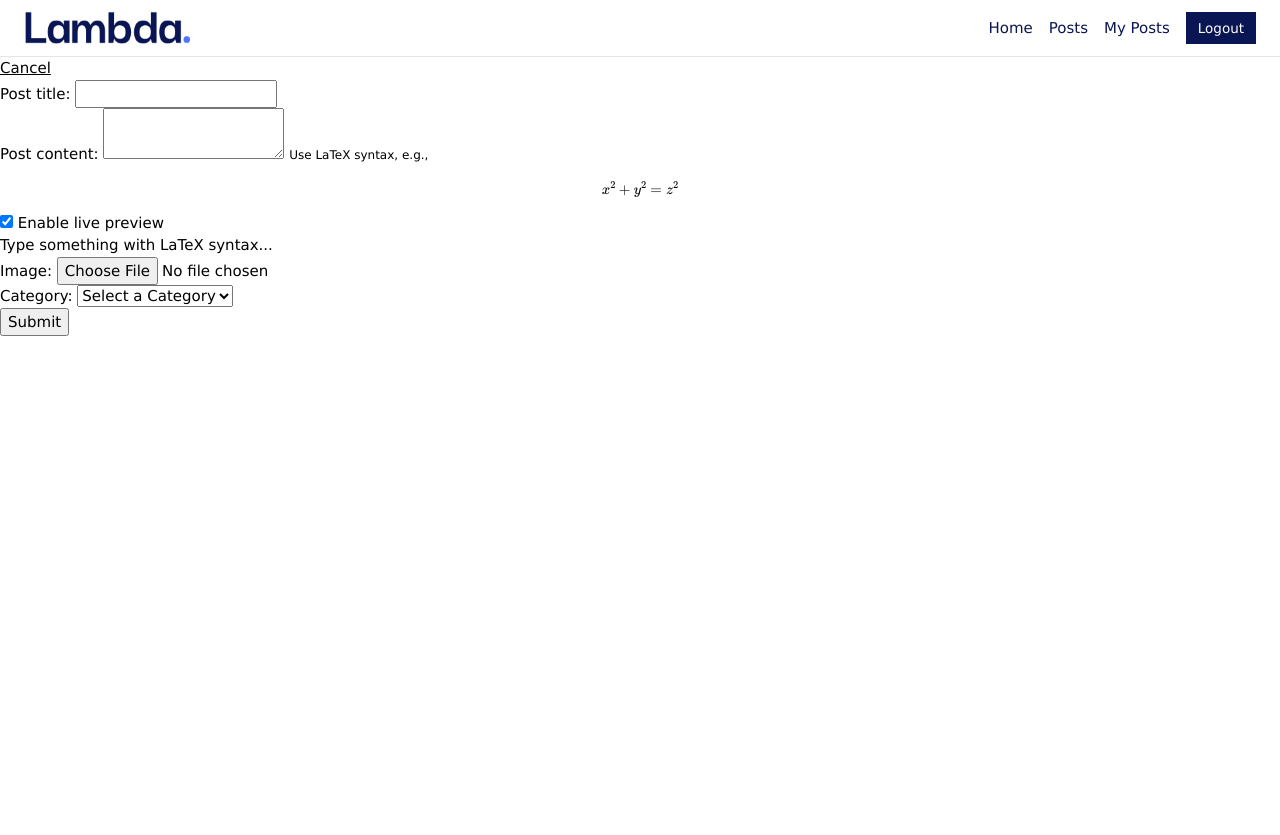
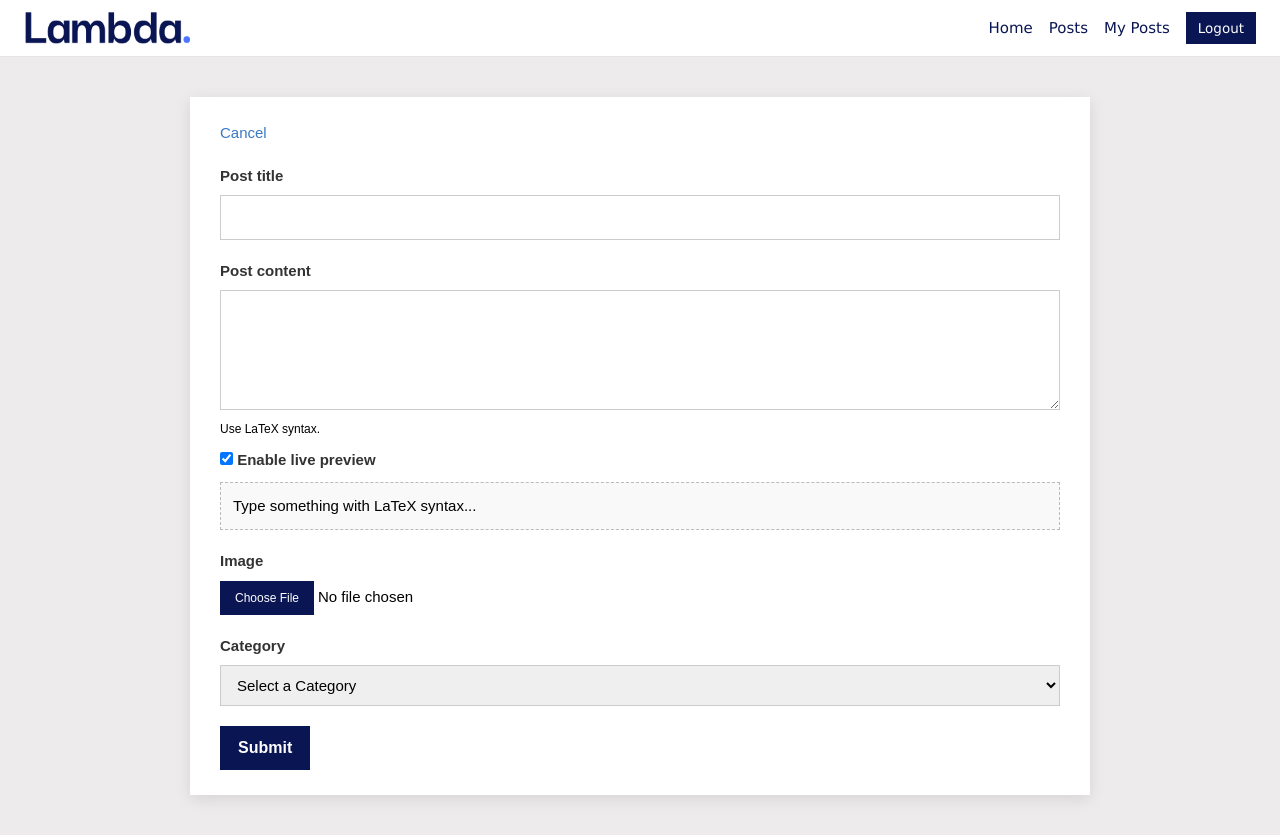
Before and after one commit to ZahraaMohd-c/lambda, a Django app: page /posts/new/ in a window 1280 px wide. Before the commit the page ends 336 px from the top, so only its background shows below. Run offline with Django 5.2, Linux system fonts and the light colour scheme; the visitor is signed in with stand-in values (Sample User, id 1); data that the repository does not hold is empty.

Commit message:
post form css

```diff
--- a/main_app/static/css/navStyle.css
+++ b/main_app/static/css/navStyle.css
@@ -8,6 +8,7 @@ body {
     font-family: "Karla", sans-serif;
     margin: 0;
     padding: 0;
+    background-color: #edebeb;
 }
 
 .navbar {
@@ -268,6 +269,7 @@ body {
     padding: 15px;
     border: 1px solid #ddd;
     transition: transform 0.3s ease, box-shadow 0.3s ease;
+    background: white;
 }
 
 .post-card:hover {
@@ -307,3 +309,105 @@ body {
 
 
 /* post form */
+
+.post-form-container {
+    max-width: 900px;
+    margin: 40px auto;
+    background: #fff;
+    padding: 25px 30px;
+    box-shadow: 0 4px 15px rgba(0, 0, 0, 0.1);
+    font-family: Arial, sans-serif;
+}
+
+.cancel-link {
+    display: inline-block;
+    margin-bottom: 20px;
+    text-decoration: none;
+    color: #3a78c2;
+    font-weight: 500;
+}
+
+.cancel-link:hover {
+    text-decoration: underline;
+    color: #0A1653;
+}
+
+.post-form .form-group {
+    margin-bottom: 20px;
+}
+
+.post-form label {
+    display: block;
+    margin-bottom: 8px;
+    font-weight: 600;
+    color: #333;
+}
+
+.post-form input[type="text"],
+.post-form textarea,
+.post-form select {
+    width: 100%;
+    padding: 10px 12px;
+    border: 1px solid #ccc;
+    font-size: 15px;
+    transition: border 0.2s;
+}
+
+.post-form input[type="text"]:focus,
+.post-form textarea:focus,
+.post-form select:focus {
+    border-color: #4a90e2;
+    outline: none;
+}
+
+.post-form textarea {
+    min-height: 120px;
+    resize: vertical;
+}
+
+.post-image-preview {
+    display: block;
+    max-width: 150px;
+    margin-top: 10px;
+    border: 1px solid #ccc;
+}
+
+#math_preview {
+    margin-top: 10px;
+    padding: 12px;
+    background: #f9f9f9;
+    border: 1px dashed #bbb;
+    min-height: 40px;
+}
+
+#math_preview em {
+    color: #777;
+}
+
+.form-toggle {
+    margin-top: 10px;
+}
+
+.post-form button[type="submit"] {
+    background: #0A1653;
+    color: #fff;
+    padding: 10px 18px;
+    border: none;
+    cursor: pointer;
+    font-size: 16px;
+    font-weight: 600;
+    transition: background 0.3s;
+}
+
+.post-form button[type="submit"]:hover {
+    background: #3a78c2;
+}
+
+.post-form input[type="file"]::file-selector-button {
+    background-color: #0A1653;
+    color: white;
+    padding: 8px 15px;
+    border: none;
+    cursor: pointer;
+    font-size: 12px;
+}
--- a/main_app/templates/post/post_form.html
+++ b/main_app/templates/post/post_form.html
@@ -7,15 +7,15 @@
         {% csrf_token %}
 
         <div class="form-group">
-            <label for="post_title">Post title:</label>
+            <label for="post_title">Post title</label>
             <input type="text" id="post_title" name="post_title"
                    value="{{ post.post_title }}">
         </div>
 
         <div class="form-group">
-            <label for="post_content">Post content:</label>
+            <label for="post_content">Post content</label>
             <textarea id="post_content" name="post_content" >{{ post.post_content }}</textarea>
-            <small>Use LaTeX syntax, e.g.,$x^2 + y^2 = z^2$</small>
+            <small>Use LaTeX syntax.</small>
 
             <div class="form-toggle">
                 <label>
@@ -29,8 +29,8 @@
             </div>
         </div>
 
-        <div>
-            <label for="post_image"  class="form-group">Image:</label>
+        <div class="form-group">
+            <label for="post_image"  >Image</label>
             <input type="file" id="post_image" name="post_image">
             {% if post.post_image %}
                  <img src="{{ post.post_image.url }}" alt="Post image" class="post-image-preview">
@@ -38,11 +38,11 @@
         </div>
 
         <div class="form-group">
-            <label for="category">Category:</label>
+            <label for="category">Category</label>
             {{ form.category }}
         </div>
 
-        <button type="submit" class="btn-submit">Submit</button>
+        <button type="submit" >Submit</button>
     </form>
 
     <script>
```
